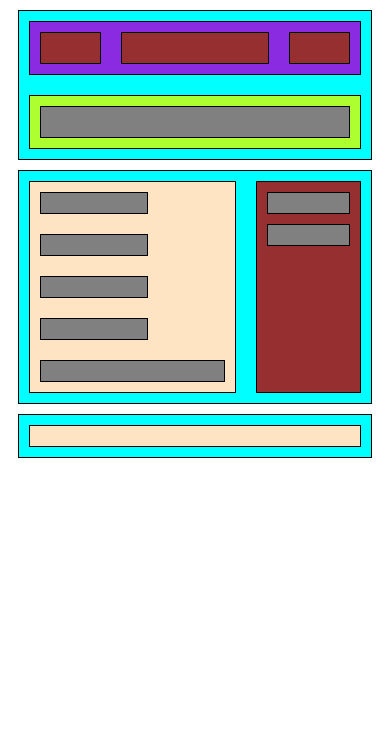
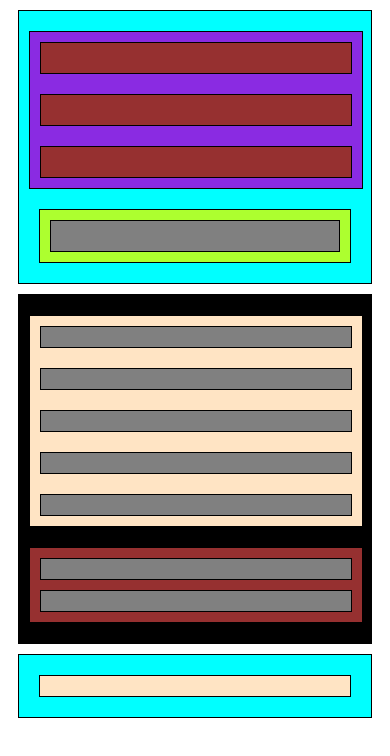
Before and after one commit to Vicdrilo/S1.1.-HTML-i-CSS-amb-Flex, a plain HTML site: page index.html in a window 390 px wide. Drawn offline with Linux system fonts and the light colour scheme.

Commit message:
S1.1. HTML i CSS amb Flex - Ejercicio 3

```diff
--- a/css/style.css
+++ b/css/style.css
@@ -47,19 +47,55 @@ div{
 
 /*Media Query for Tablets*/
 @media only screen and (min-width: 576px) and (max-width: 992px) {
-    #block_2{
+    #block-2{
         background-color: black;
         display: flex;
         flex-direction: column;
         padding:10px;
     }
 
-    .sub-block_2{
+    .sub-block-2{
         width:100%;
         margin-left:0;
     }
 
 }
 
+/*Media Query for Phones*/
+@media only screen and (max-width: 576px) {
+
+    .container-columns{
+        padding: 10px;
+    }
+    #sub-block-1{
+        flex-direction: column;
+    }
+
+    #block-2{
+        background-color: black;
+        display: flex;
+        flex-direction: column;
+        padding:10px;
+    }
+
+    #sub-block-1, .sub-block-2, .sub-block-3{
+        margin-left: 0;
+    }
+
+    #block-2:first-child{
+        flex-flow: column nowrap;
+    }
+
+    [class*="col-"]{
+        width:100%;
+    }
+
+    /* div.yellow>div, #sub-block-2>div, #block-3>div*/
+    div.yellow>div, #sub-block-2>div, #block-3>div, #sub-block-1>div{
+        width: auto;
+    }
+
+
+}
 
 /******************************************/
--- a/index.html
+++ b/index.html
@@ -8,7 +8,7 @@
     <link rel="stylesheet" href="./css/style.css">
 </head>
 <body>
-    <div id="block_1" class="container-columns aqua">
+    <div id="block-1" class="container-columns aqua">
         <div class="col-12 container-rows blueviolet" id="sub-block-1">
             <div class="col-2 red" style="padding:15px; "></div>
             <div class="col-8 red" style="padding:15px;"></div>
@@ -20,23 +20,23 @@
     </div>
 
 
-    <div id="block_2" class="container-rows aqua">
-        <div class="col-8 container-wrap bisque sub-block_2">
+    <div id="block-2" class="container-rows aqua">
+        <div class="col-8 container-wrap bisque sub-block-2">
             <div class="col-5 grey" style="padding:10px;"></div>
             <div class="col-5 grey" style="padding:10px;"></div>
             <div class="col-5 grey" style="padding:10px;"></div>
             <div class="col-5 grey" style="padding:10px;"></div>
             <div class="col-12 grey" style="padding:10px;"></div>
         </div>
-        <div class="col-4 red sub-block_2">
+        <div id="sub-block-2" class="col-4 red sub-block-2">
             <div class="col-12 grey" style="padding:10px;"></div>
             <div class="col-12 grey" style="padding:10px;"></div>
         </div>
     </div>
 
 
-    <div id="block_3" class="container-columns aqua">
-        <div class="col-12 bisque" style="padding:10px;"></div>
+    <div id="block-3" class="container-columns aqua">
+        <div class="col-12 bisque" style="padding:10px;" id="sub-block-3"></div>
     </div>
 </body>
 </html>
```
